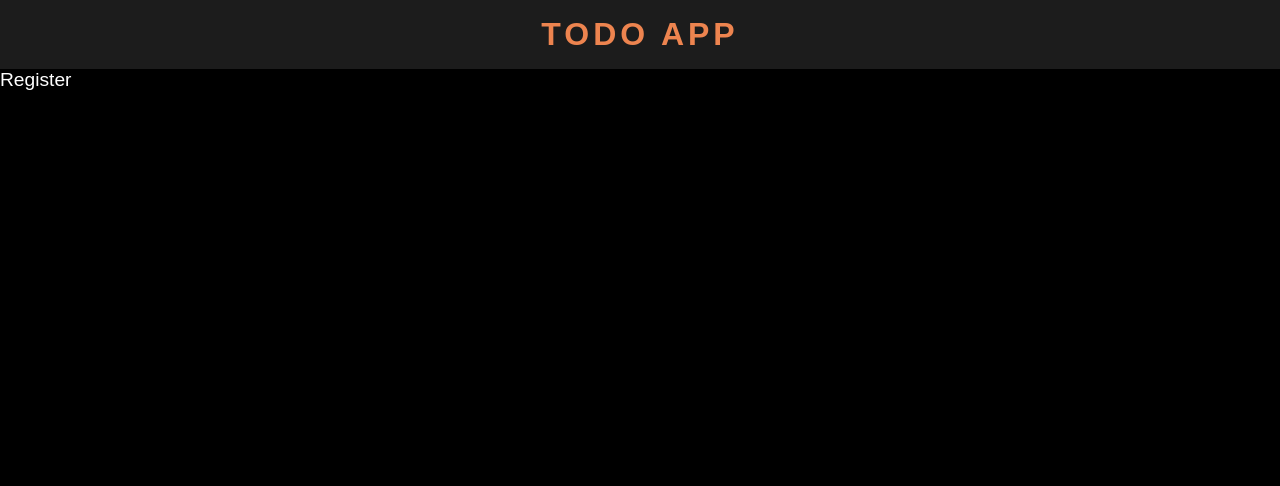
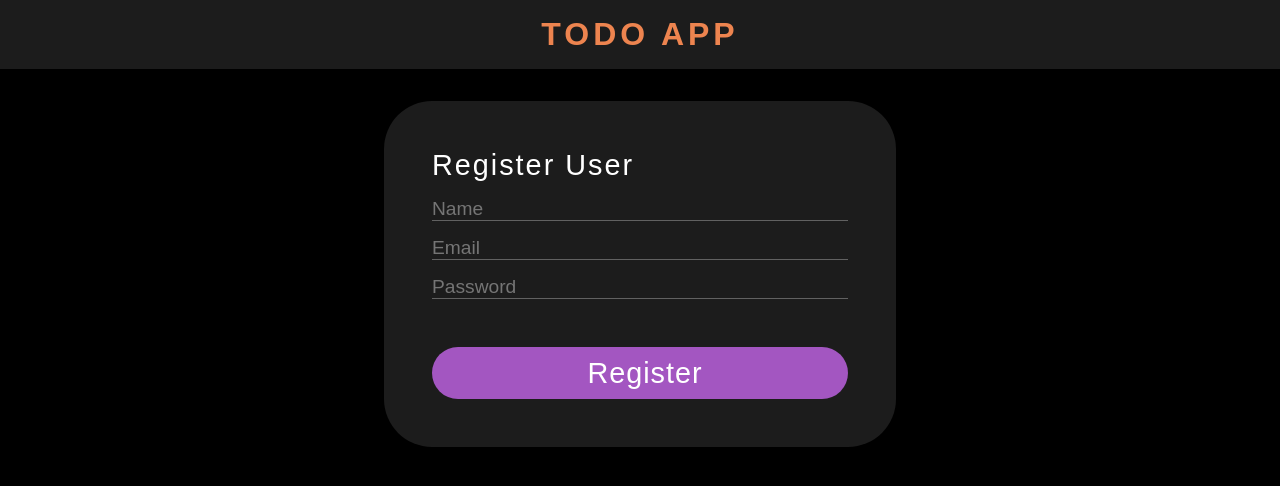
Before and after one commit to nadine-dawod/todoapp, a React (Create React App) app: page /register in a window 1280 px wide. Shown: the top 486 px of the page. Built offline with nearby package versions, Linux system fonts and the light colour scheme.

Commit message:
creating json server and fixing registration

```diff
--- /dev/null
+++ b/db.json
@@ -0,0 +1,39 @@
+{
+  "users": [
+    {
+      "name": "test",
+      "email": "test@test.com",
+      "password": "123456",
+      "id": 1
+    },
+    {
+      "username": "Nivette",
+      "email": "Nivette@dawod.com",
+      "password": "hej123",
+      "id": 2
+    }
+  ],
+  "todos": [
+    {
+      "id": 1,
+      "title": "Laundry",
+      "task": "Do the laundry at 14.00",
+      "day": "Wednesday",
+      "done": false
+    },
+    {
+      "id": 2,
+      "title": "Meeting",
+      "task": "Lunch meeting with client",
+      "day": "Thursday",
+      "done": false
+    },
+    {
+      "id": 3,
+      "title": "Hair dresser",
+      "task": "Appointment at 15.30",
+      "day": "Monday",
+      "done": false
+    }
+  ]
+}
--- a/src/App.js
+++ b/src/App.js
@@ -3,7 +3,7 @@ import { BrowserRouter, Route, Routes } from "react-router-dom";
 import Home from "./components/Home";
 import Header from "./components/Header";
 import Register from "./components/Register";
-import Login from "./Login";
+import Login from "./components/Login";
 
 const App = () => {
     return (
--- a/src/components/Home.js
+++ b/src/components/Home.js
@@ -1,4 +1,4 @@
-import { useState } from "react";
+import { useState, useEffect } from "react";
 import {v4 as uuidv4 } from "uuid";
 
 import List from "./List";
@@ -7,7 +7,20 @@ import Form from "./Form";
 
 const Home = () => {
 
-    const [todo, setTodo] = useState(todoData);
+    const [todo, setTodo] = useState([]);
+
+    useEffect(() => {
+        fetchTodos();
+    }, [])
+
+    const fetchTodos = async () => {
+        const response = await fetch("/todos");
+
+        const data = await response.json();
+
+        setTodo(data);
+    };
+
 
     const addTodo = (newTodo) => {
         newTodo.id = uuidv4();
--- a/src/components/Register.js
+++ b/src/components/Register.js
@@ -1,7 +1,69 @@
+import axios from "axios";
+import { useState } from "react";
+
+import Card from "./Card";
 
 
 const Register = () => {
-    return <div>Register</div>
+
+    const [username, setUsername] = useState("");
+    const [email, setEmail] = useState("");
+    const [password, setPassword] = useState("");
+
+    const checkEmail = (users) => {
+        const user = users.find((user) => user.email === email);
+        if (user) return user;
+    };
+
+    const handleSubmit = async () => {
+        const user = await axios
+        .get("/users")
+        .then((res) => checkEmail(res.data, email));
+
+        if (user) {
+            alert("User already exist!")
+        } else {
+            const user = {username, email, password};
+            axios.post("/users", user).then(alert("User created!"));
+        }
+    };
+
+    return (
+        <div className="container">
+            <Card>
+                <form className="form-container">
+                    <h1>Register User</h1>
+                    <label>
+                        <input
+                            type="text"
+                            placeholder="Name"
+                            value={username}
+                            onChange ={(e) => setUsername(e.target.value)}  />
+                    </label>
+
+                    <label>
+                        <input
+                            type="text"
+                            placeholder="Email"
+                            value={email}
+                            onChange ={(e) => setEmail(e.target.value)} />
+                    </label>
+
+                    <label>
+                        <input
+                            type="password"
+                            placeholder="Password"
+                            value={password}
+                            onChange ={(e) => setPassword(e.target.value)} />
+                    </label>
+
+                    <button className="btn" type="submit" onClick={handleSubmit}>
+                        <p>Register</p>
+                    </button>
+                </form>
+            </Card>
+        </div>
+    );
 };
 
 export default Register;
```
Also changed, not shown: package.json (+7 -1 lines), src/components/Login.js (renamed from src/Login.js), 1 other file (tests, documents, lock files or other folders).
